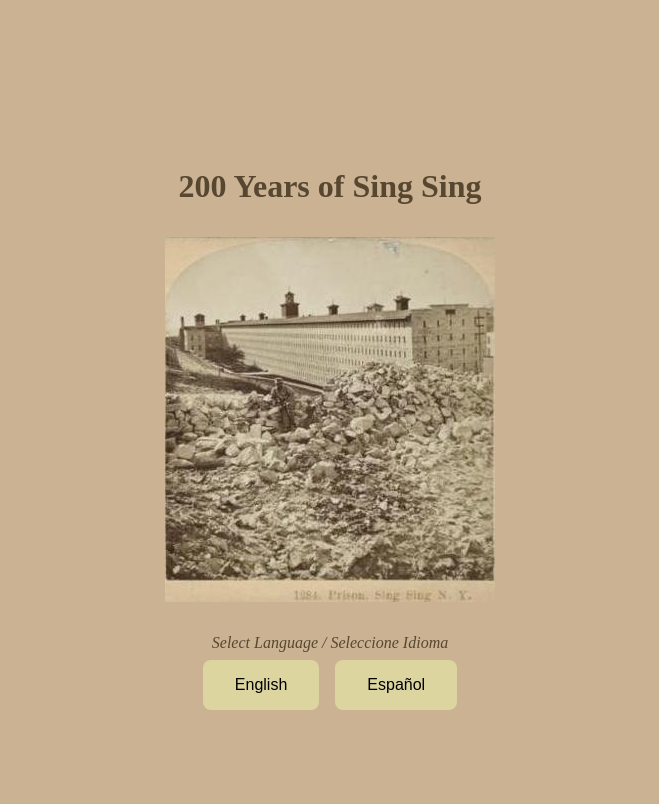
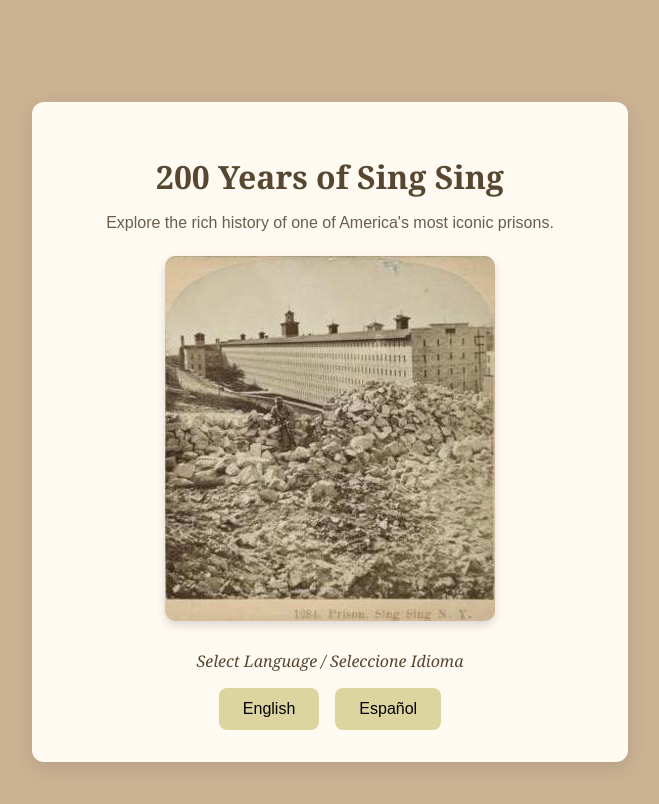
Before and after one commit to samweldon9393/SingSingPrisonMuseum-maps, a React (Create React App) app: page /#/ in a window 1280 px wide. Shown: the top 804 px of the page, without its empty margins (310-969 px from the left). Built offline with nearby package versions, Linux system fonts and the light colour scheme.

Commit message:
Spruce up landing page

```diff
--- a/src/LandingPage.css
+++ b/src/LandingPage.css
@@ -1,36 +1,66 @@
 .landing-page {
   display: flex;
-  flex-direction: column;
+  justify-content: center;
   align-items: center;
-  justify-content: center;
   height: 100vh;
   background: #cbb293;
-  font-family: serif;
+  font-family: 'Georgia', serif;
   text-align: center;
   padding: 2rem;
 }
 
+.landing-card {
+  background-color: #fffaf2;
+  padding: 2rem 3rem;
+  border-radius: 12px;
+  box-shadow: 0 6px 20px rgba(0, 0, 0, 0.1);
+  max-width: 500px;
+  width: 100%;
+}
+
 .landing-page h1 {
   font-size: 2rem;
-  margin-bottom: 2rem;
+  margin-bottom: 0.5rem;
   color: #574731;
+}
+
+.subheading {
+  font-size: 1rem;
+  margin-bottom: 1.5rem;
+  color: #6a5d4d;
+  font-family: 'Arial', sans-serif;
+}
+
+.landing-page img {
+  max-width: 100%;
+  height: auto;
+  border-radius: 10px;
+  box-shadow: 0 4px 10px rgba(0, 0, 0, 0.15);
+  margin-bottom: 1.5rem;
 }
 
 .landing-page i {
   font-size: 1rem;
-  margin-top: 2rem;
+  margin-bottom: 1rem;
+  display: block;
   color: #574731;
+}
+
+.lang-buttons {
+  display: flex;
+  justify-content: center;
+  gap: 1rem;
 }
 
 .landing-page button {
   background-color: #ddd5a0;
   color: black;
   border: none;
-  padding: 1rem 2rem;
-  margin: 0.5rem;
+  padding: 0.75rem 1.5rem;
   border-radius: 8px;
   font-size: 1rem;
   cursor: pointer;
+  font-family: 'Arial', sans-serif;
   transition: background 0.3s ease, transform 0.2s ease;
 }
 
@@ -44,13 +74,19 @@
 }
 
 @media (max-width: 600px) {
+  .landing-card {
+    padding: 1.5rem 1.25rem;
+  }
+
   .landing-page h1 {
     font-size: 1.5rem;
   }
 
+  .lang-buttons {
+    flex-direction: column;
+  }
+
   .landing-page button {
-    width: 80%;
-    padding: 0.75rem 1.5rem;
-    font-size: 1rem;
+    width: 100%;
   }
 }
--- a/src/LandingPage.tsx
+++ b/src/LandingPage.tsx
@@ -14,14 +14,23 @@
 
   return (
       <div className="landing-page">
+  <div className="landing-card">
     <h1>200 Years of Sing Sing</h1>
-      <img src={`${process.env.PUBLIC_URL}/images/Museum/OldCellBlock.png`} alt="Old Cell Block" />
+    <p className="subheading">
+      Explore the rich history of one of America's most iconic prisons.
+    </p>
+    <img
+      src={`${process.env.PUBLIC_URL}/images/Museum/OldCellBlock.png`}
+      alt="Old Cell Block"
+    />
     <i>Select Language / Seleccione Idioma</i>
     <div className="lang-buttons">
       <button onClick={() => handleSelect("en")}>English</button>
       <button onClick={() => handleSelect("es")}>Español</button>
     </div>
   </div>
+</div>
+
   );
 };
 
```
Lines whose indentation alone changed are shown as unchanged.
